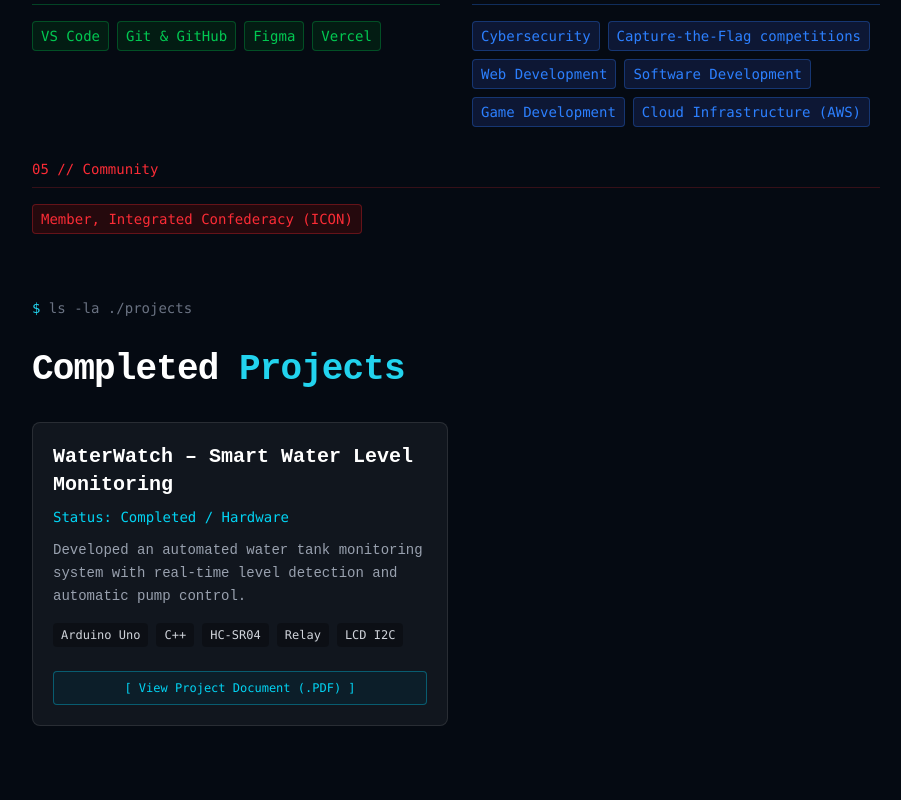
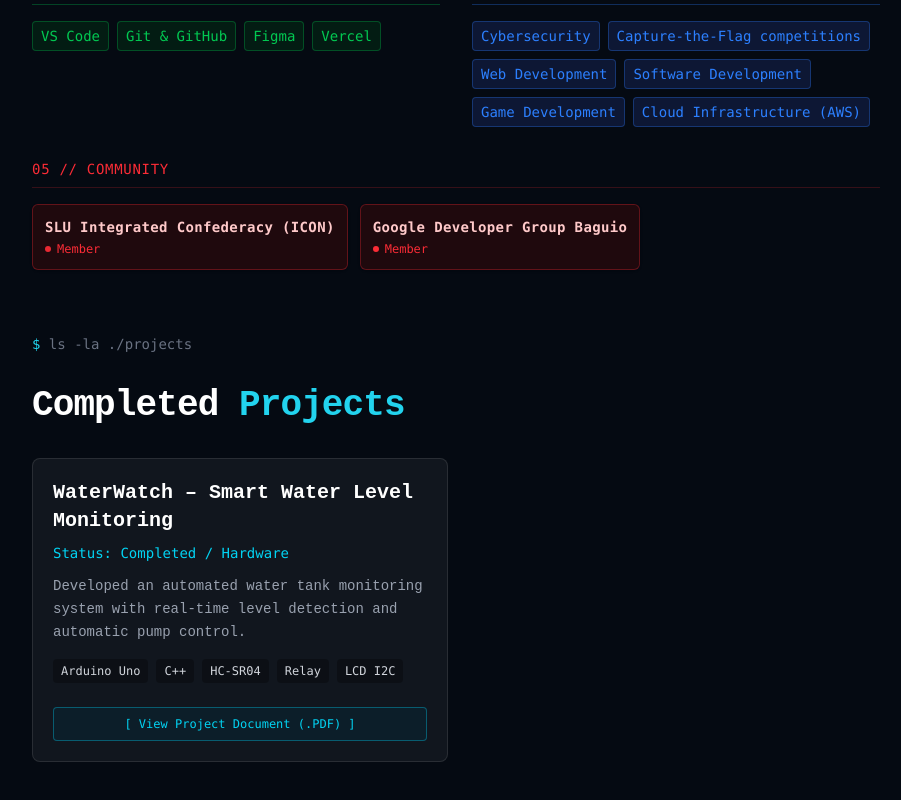
Before and after one commit to reuvendev/reuvendev, a Next.js app: page / in a window 1280 px wide. Shown: the part 962-1762 px from the top of the page, without its empty margins (184-1085 px from the left). Before the commit the page ends 1736 px from the top, so only its background shows below. Built offline with nearby package versions, Linux system fonts and the light colour scheme.

Commit message:
added and improve community card

```diff
--- a/app/page.tsx
+++ b/app/page.tsx
@@ -117,9 +117,30 @@ export default function Home() {
           </div>
 
           <div className="space-y-4 md:col-span-2">
-            <h3 className="text-red-500 border-b border-red-500/20 pb-2">05 // Community</h3>
-            <div className="flex flex-wrap gap-2">
-              <span className="px-2 py-1 bg-red-950/50 border border-red-500/30 rounded text-red-500">Member, Integrated Confederacy (ICON)</span>
+            <h3 className="text-red-500 font-mono text-sm tracking-wider uppercase border-b border-red-500/20 pb-2">
+              05 // Community
+            </h3>
+
+            <div className="flex flex-wrap gap-3">
+              <div className="flex flex-col p-3 bg-red-950/40 hover:bg-red-950/70 border border-red-500/30 hover:border-red-500/60 rounded-md transition-all duration-200 shadow-sm min-w-[200px]">
+                <span className="text-red-200 text-sm font-semibold tracking-wide">
+                  SLU Integrated Confederacy (ICON)
+                </span>
+                <span className="text-red-500 text-xs font-mono mt-1 flex items-center gap-1.5">
+                  <span className="w-1.5 h-1.5 rounded-full bg-red-500 animate-pulse"></span>
+                  Member
+                </span>
+              </div>
+
+              <div className="flex flex-col p-3 bg-red-950/40 hover:bg-red-950/70 border border-red-500/30 hover:border-red-500/60 rounded-md transition-all duration-200 shadow-sm min-w-[200px]">
+                <span className="text-red-200 text-sm font-semibold tracking-wide">
+                  Google Developer Group Baguio
+                </span>
+                <span className="text-red-500 text-xs font-mono mt-1 flex items-center gap-1.5">
+                  <span className="w-1.5 h-1.5 rounded-full bg-red-500"></span>
+                  Member
+                </span>
+              </div>
             </div>
           </div>
 
```
